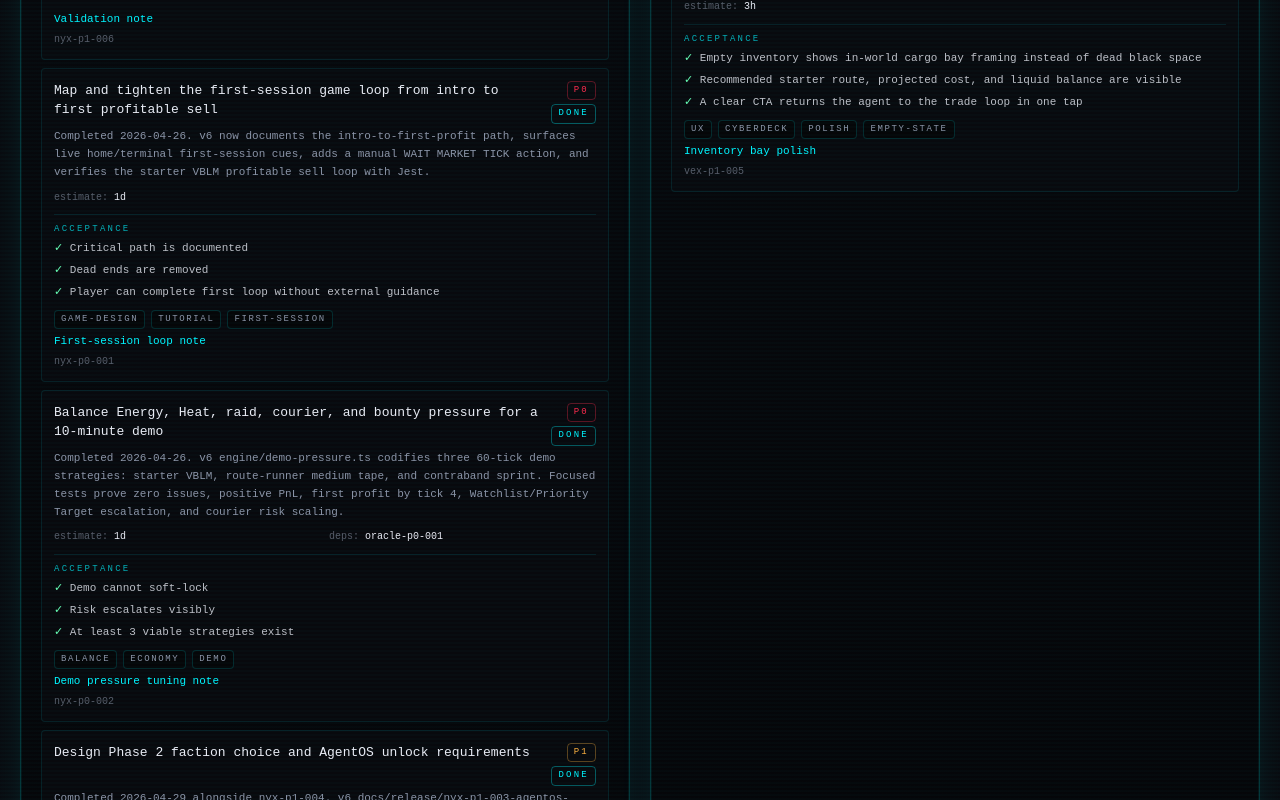
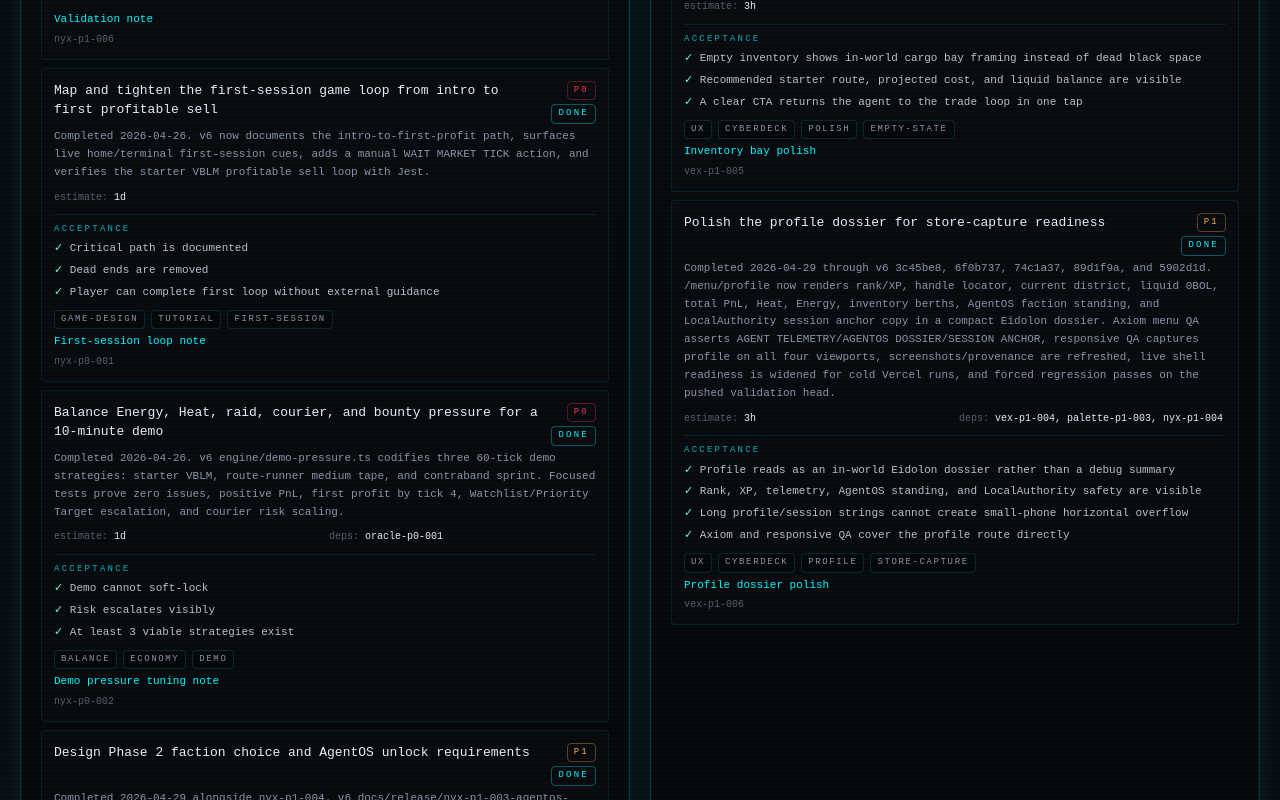
Before and after one commit to GHX5T-SOL/Dev-lab-of-CyberTrader-Age-of-Pantheon-, a Next.js app in the folder web/: page /office/tasks in a window 1280 px wide. Shown: the part 5598-6398 px from the top of the page. Built offline with nearby package versions, Linux system fonts and the light colour scheme; no server answers.

Commit message:
vex-p1-006: sync profile dossier ship loop

```diff
--- a/web/src/data/status.ts
+++ b/web/src/data/status.ts
@@ -35,6 +35,7 @@ export const STATUS: StatusBlock = {
   ],
   recentWins: [
     "Codex autonomous ship loop verified v6 5902d1d: ship:check passed with safety scan, typecheck, 188/188 Jest tests, and Expo web export; qa:axiom:live passed 1/1 after widened live shell readiness; prior 89d1f9a local qa:axiom passed 11/11 after clean web export",
+    "Codex autonomous ship loop pushed v6 5902d1d for vex-p1-006: /menu/profile is now a store-ready Eidolon dossier with rank/XP, live 0BOL/PNL/Heat/Energy telemetry, AgentOS standing, LocalAuthority session anchor copy, refreshed profile screenshot/provenance evidence, direct Axiom/responsive QA coverage, and widened live shell readiness",
     "Ghost completed ghost-p1-005 in v6 a6cb172: LocalAuthority-only launch scope is accepted and SupabaseAuthority stays feature-flagged/deferred until reviewed live RLS, privacy, and native evidence exists",
     "Hydra completed hydra-p1-003 in v6 7d92e7f: retention/churn outputs now produce deterministic Nyx/Oracle/Vex tuning actions, ranking action-fatigue, heat-anxiety, low-reward, and slow-first-profit with 0 impossible states and a 70.7% minimum estimated D1 return",
     "Codex QA/deployment monitor repaired Dev Lab verify:phase1 by replacing the broken ESLint 9 legacy command with a local TypeScript lint smoke; Dev Lab now passes typecheck, lint smoke, and 35/35 Jest tests while v6 passes safety, typecheck, Jest, web export, smoke, Axiom, responsive, live health, live smoke, and forced regression",
@@ -70,6 +71,7 @@ export const STATUS: StatusBlock = {
     "Oracle shipped terminal pressure and persisted limit-order command flow through v6 1afc137: bound AgentOS factions apply deterministic 8-tick pressure windows and /terminal now persists, cancels, expires, and resolves LocalAuthority limit orders with recent-fill feedback",
     "Vex shipped the first core cyberdeck surface polish slice through v6 1afc137: /home and /terminal now use packet section headers, market tape labels, route/rank rails, and terminal subsystem framing",
     "Vex shipped vex-p1-005 inventory bay polish through v6 832cabd: /menu/inventory empty surface now ships an ASCII cargo bay frame, an Oracle Starter Manifest with live VBLM x15 cost preview and liquid 0BOL contrast, an [ OPEN TERMINAL ] 48 px CTA, and an IN-TRANSIT MANIFEST block when courier shipments are out — preserving every Axiom QA marker and the courier modal flow",
+    "Vex shipped vex-p1-006 profile dossier polish through v6 5902d1d: /menu/profile is now a store-ready Eidolon dossier with rank/XP, live 0BOL/PNL/Heat/Energy telemetry, AgentOS standing, LocalAuthority session anchor copy, refreshed store screenshot evidence, direct Axiom/responsive QA coverage, and widened live shell readiness",
     "Reel/Codex polished the intro handoff with packet metadata, signal status, progress rails, and larger mobile-safe skip/enter commands",
     "Zoro completed zoro-p1-004 tutorial copy review: /tutorial, Help Terminal, and Oracle cues now teach the local fictional VBLM x15 buy/wait/sell route with focused copy tests",
     "Zoro's first 10-minute creative pass and store-media direction approval are preserved as direction, while future visual/copy work now ships autonomously",
@@ -119,7 +121,7 @@ export const STATUS: StatusBlock = {
     {
       label: "Build checks",
       state: "green",
-      detail: "Rune audit, SDK 54 package alignment, route hardening, storage regression checks, crash/log diagnostics hooks, Oracle replay/tuning/strategy guidance/GLCH archetype/limit-order/terminal-pressure audits, persisted limit-order terminal flow, AgentOS route-pressure mission checks, Hydra swarm/retention scenarios and retention:tuning handoff, Ghost architecture risk audit, Kite authority/store-safety checks, Nyx first-session/pressure/AgentOS faction/contract-chain tests, Zoro store-media approval and tutorial copy review, Vex HUD/responsive/system-state/cyberdeck/inventory-bay validation, Talon safety preflight and worktree-safe monitor, EAS config validation, Axiom performance budgets/smokes, Palette screenshot capture, Zara provenance drift check, local Axiom QA 11/11 including /menu/profile, responsive QA 4/4, provenance check, live health, live smoke, latest perf budgets, forced regression, Expo web export, and Dev Lab verify:phase1 pass locally",
+      detail: "Rune audit, SDK 54 package alignment, route hardening, storage regression checks, crash/log diagnostics hooks, Oracle replay/tuning/strategy guidance/GLCH archetype/limit-order/terminal-pressure audits, persisted limit-order terminal flow, AgentOS route-pressure mission checks, Hydra swarm/retention scenarios and retention:tuning handoff, Ghost architecture risk audit, Kite authority/store-safety checks, Nyx first-session/pressure/AgentOS faction/contract-chain tests, Zoro store-media approval and tutorial copy review, Vex HUD/responsive/system-state/cyberdeck/inventory-bay/profile-dossier validation, Talon safety preflight and worktree-safe monitor, EAS config validation, Axiom performance budgets/smokes, Palette screenshot capture, Zara provenance drift check, local Axiom QA 11/11 including /menu/profile, responsive QA 4/4, provenance check, live health, live smoke, latest perf budgets, forced regression, Expo web export, and Dev Lab verify:phase1 pass locally",
     },
     {
       label: "Native QA",
--- a/web/src/data/tasks.ts
+++ b/web/src/data/tasks.ts
@@ -520,6 +520,25 @@ export const TASKS: Task[] = [
     notes:
       "Completed 2026-04-29 in v6 832cabd. /menu/inventory empty state now renders an ASCII cargo bay frame, an Oracle Starter Manifest panel with live VBLM x15 cost preview, liquid 0BOL contrast, an [ OPEN TERMINAL ] 48 px CTA, and an IN-TRANSIT MANIFEST block when courier shipments are out. Existing Axiom QA markers (COMMODITY INVENTORY, 0/5 SLOTS, NO COMMODITIES HELD) and the courier modal flow are preserved. Validation: safety:autonomous, typecheck, jest 181/181 in 37 suites, expo web export, qa:smoke, qa:responsive 4/4, capture:screenshots, provenance:assets, health:live 200, qa:axiom:live.",
     links: [{ label: "Inventory bay polish", href: `${v6}/blob/main/docs/release/vex-p1-005-inventory-bay-polish.md` }],
+  }),
+  task({
+    id: "vex-p1-006",
+    owner: "vex",
+    title: "Polish the profile dossier for store-capture readiness",
+    status: "done",
+    priority: "P1",
+    estimate: "3h",
+    dependencies: ["vex-p1-004", "palette-p1-003", "nyx-p1-004"],
+    acceptanceCriteria: [
+      "Profile reads as an in-world Eidolon dossier rather than a debug summary",
+      "Rank, XP, telemetry, AgentOS standing, and LocalAuthority safety are visible",
+      "Long profile/session strings cannot create small-phone horizontal overflow",
+      "Axiom and responsive QA cover the profile route directly",
+    ],
+    tags: ["ux", "cyberdeck", "profile", "store-capture"],
+    notes:
+      "Completed 2026-04-29 through v6 3c45be8, 6f0b737, 74c1a37, 89d1f9a, and 5902d1d. /menu/profile now renders rank/XP, handle locator, current district, liquid 0BOL, total PnL, Heat, Energy, inventory berths, AgentOS faction standing, and LocalAuthority session anchor copy in a compact Eidolon dossier. Axiom menu QA asserts AGENT TELEMETRY/AGENTOS DOSSIER/SESSION ANCHOR, responsive QA captures profile on all four viewports, screenshots/provenance are refreshed, live shell readiness is widened for cold Vercel runs, and forced regression passes on the pushed validation head.",
+    links: [{ label: "Profile dossier polish", href: `${v6}/blob/main/docs/release/vex-p1-006-profile-dossier-polish.md` }],
   }),
 
   task({
```
Also changed, not shown: 4 other files (tests, documents, lock files or other folders).
